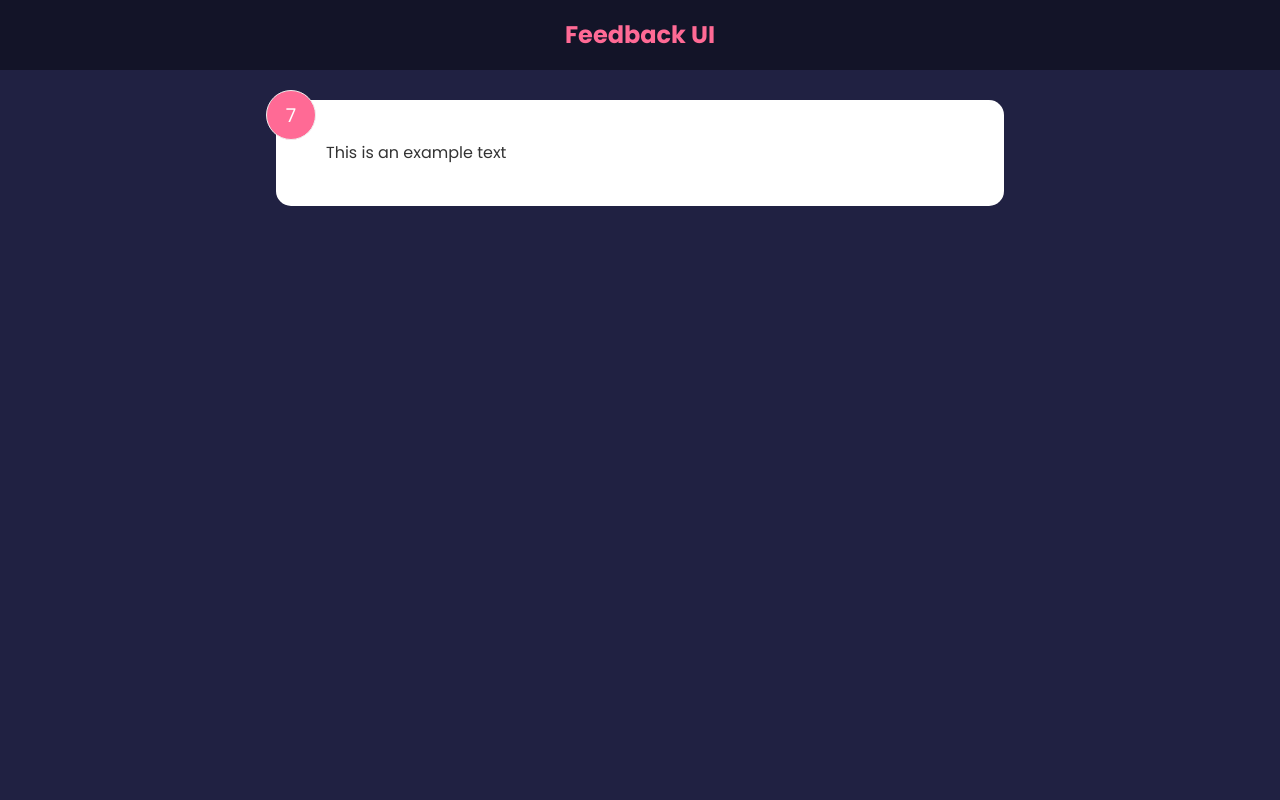
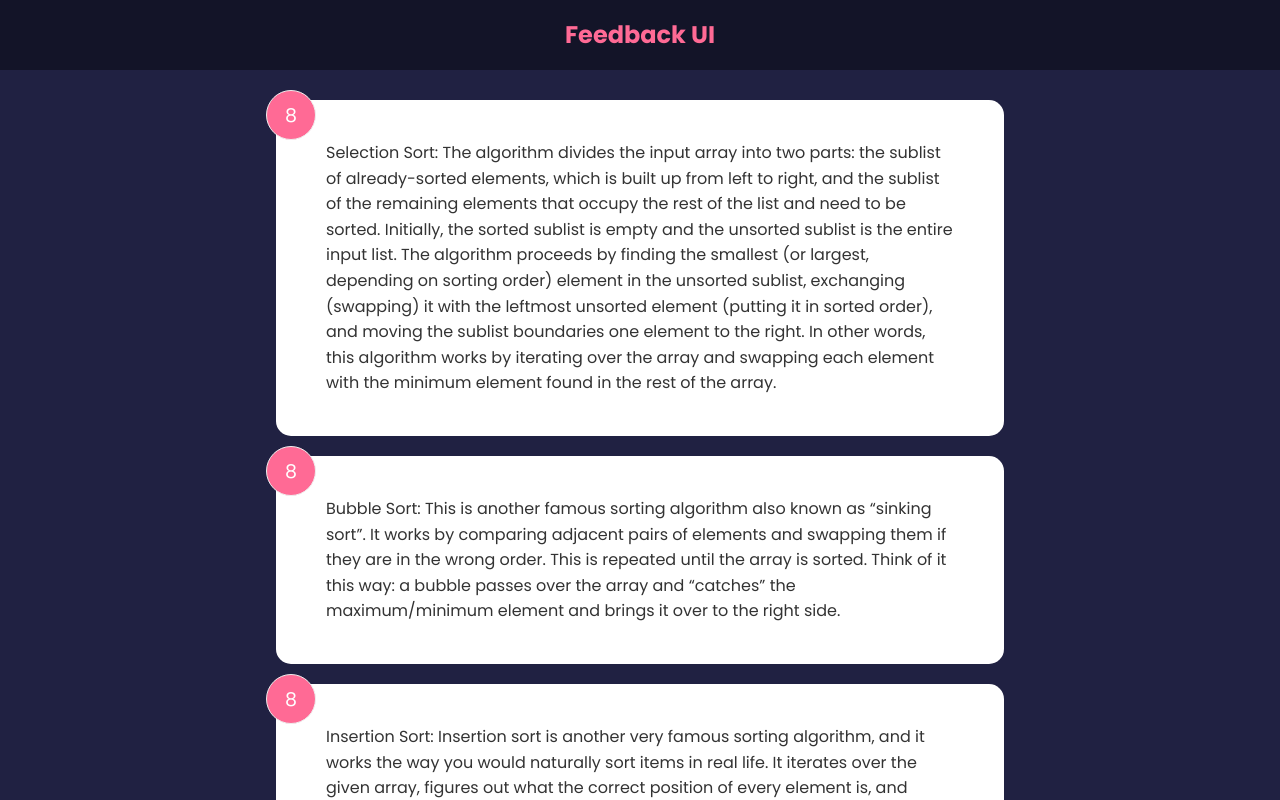
Before and after one commit to AnthonyVillegas87/feedback-app, a React (Create React App) app: page / in a window 1280 px wide. Shown: the top 800 px of the page. Built offline with nearby package versions, Linux system fonts and the light colour scheme.

Commit message:
updated to React 18/Mock data for feedback list(component)/init data to DOM

```diff
--- a/package.json
+++ b/package.json
@@ -6,6 +6,7 @@
     "@testing-library/jest-dom": "^5.16.4",
     "@testing-library/react": "^12.1.4",
     "@testing-library/user-event": "^13.5.0",
+    "prop-types": "^15.8.1",
     "react": "^18.0.0",
     "react-dom": "^18.0.0",
     "react-scripts": "5.0.0",
--- a/src/App.js
+++ b/src/App.js
@@ -1,12 +1,16 @@
+import { useState } from "react";
 import Header from "./components/Header";
-import FeedbackItem from "./components/FeedbackItem";
+import FeedbackList from "./components/FeedbackList";
+import FeedbackData from "./data/FeedbackData";
+
+
 function App() {
-
+    const [feedback, setFeedback] = useState(FeedbackData);
     return (
         <>
             <Header />
             <div className={'container'}>
-                <FeedbackItem/>
+                <FeedbackList feedback={feedback}/>
             </div>
         </>
 
--- a/src/components/FeedbackItem.jsx
+++ b/src/components/FeedbackItem.jsx
@@ -1,15 +1,11 @@
-import {useState} from "react"
 
-function FeedbackItem() {
-    const [rating, setRating] = useState(7)
-    const [text, setText] = useState('This is an example text')
 
+function FeedbackItem({item}) {
 
     return (
         <div className='card'>
-            <div className='num-display'>{rating}</div>
-            <div className='text-display'>{text}</div>
-
+            <div className='num-display'>{item.rating}</div>
+            <div className='text-display'>{item.description}</div>
         </div>
     )
 }
--- /dev/null
+++ b/src/components/FeedbackList.jsx
@@ -0,0 +1,19 @@
+import FeedbackItem from "./FeedbackItem";
+
+
+function FeedbackList({feedback}) {
+
+    if (!feedback || feedback.length === 0) {
+        return <p>No feedback present</p>
+    }
+
+    return (
+    <div className={'feedback-list'}>
+        {feedback.map((item) => (
+            <FeedbackItem key={item.id} item={item}/>
+        ))}
+    </div>
+    )
+}
+
+export default FeedbackList
--- /dev/null
+++ b/src/data/FeedbackData.js
@@ -0,0 +1,63 @@
+const FeedbackData = [
+    {
+        id: 1,
+        rating: 8,
+        description: 'Selection Sort: The algorithm divides the input array into two parts: the sublist of already-sorted elements, which is built up from left to right, and the sublist of the remaining elements that occupy the rest of the list and need to be sorted.\n' +
+            '\n' +
+            'Initially, the sorted sublist is empty and the unsorted sublist is the entire input list. The algorithm proceeds by finding the smallest (or largest, depending on sorting order) element in the unsorted sublist, exchanging (swapping) it with the leftmost unsorted element (putting it in sorted order), and moving the sublist boundaries one element to the right.\n' +
+            '\n' +
+            'In other words, this algorithm works by iterating over the array and swapping each element with the minimum element found in the rest of the array.'
+    },
+    {
+        id: 2,
+        rating: 8,
+        description: 'Bubble Sort: This is another famous sorting algorithm also known as “sinking sort”. It works by comparing adjacent pairs of elements and swapping them if they are in the wrong order. This is repeated until the array is sorted.\n' +
+            '\n' +
+            'Think of it this way: a bubble passes over the array and “catches” the maximum/minimum element and brings it over to the right side.'
+    },
+    {
+        id: 3,
+        rating: 8,
+        description: 'Insertion Sort: Insertion sort is another very famous sorting algorithm, and it works the way you would naturally sort items in real life.\n' +
+            '\n' +
+            'It iterates over the given array, figures out what the correct position of every element is, and inserts each element in its place.'
+    },
+    {
+        id: 4,
+        rating: 8,
+        description: 'Merge Sort: Merge sort is a typical text-book example of a recursive algorithm. The idea is very simple: We divide the array into two equal parts, sort them recursively, and then combine the two sorted arrays. The base case for recursion occurs when the size of the array reaches a single element. An array consisting of a single element is already sorted.\n' +
+            '\n' +
+            'We\'ll determine the time complexity of merge sort by unrolling the recursive calls made by the algorithm to itself, and examining the cost at each level of recursion. The total cost is the sum of individual costs at each level.\n' +
+            '\n' +
+            'The running time for a recursive solution is expressed as a recurrence equation (an equation or inequality that describes a function in terms of its own value on smaller inputs). The running time for a recursive algorithm is the solution to the recurrence equation. The recurrence equation for recursive algorithms usually takes on the following form:\n' +
+            '\n' +
+            'Running Time = Cost to divide into n subproblems + n * Cost to solve each of the n problems + Cost to merge all n problems\n' +
+            '\n' +
+            'In the case of merge sort, we divide the given array into two arrays of equal size, i.e. we divide the original problem into sub-problems to be solved recursively.\n' +
+            '\n' +
+            'Following is the recurrence equation for merge sort.\n' +
+            '\n' +
+            'Running Time = Cost to divide into 2 unsorted arrays + 2 * Cost to sort half the original array + Cost to merge 2 sorted arrays'
+    },
+    {
+        id: 5,
+        rating: 8,
+        description: 'Quicksort: is the fastest known comparison-based sorting algorithm for arrays in the average case.\n' +
+            '\n' +
+            'Caveat: Merge sort works better on linked lists, and there are other non-comparison based algorithms that outperform quicksort. Start with an array of n elements.\n' +
+            '\n' +
+            'Choose a pivot element from the array to be sorted.\n' +
+            '\n' +
+            'Partition the array into two unsorted subarrays, such that all elements in one subarray are less than the pivot and all the elements in the other subarray are greater than the pivot.\n' +
+            '\n' +
+            'Elements that are equal to the pivot can go in either subarray.\n' +
+            '\n' +
+            'Sort each subarray recursively to yield two sorted subarrays.\n' +
+            '\n' +
+            'Concatenate the two sorted subarrays and the pivot to yield one sorted array.\n' +
+            '\n' +
+            '\n'
+    }
+]
+
+export default FeedbackData
--- a/src/index.js
+++ b/src/index.js
@@ -1,11 +1,6 @@
 import React from "react"
-import ReactDOM from "react-dom"
+import ReactDOM from "react-dom/client"
 import "./index.css"
 import App from "./App";
 
-ReactDOM.render(
-    <React.StrictMode>
-        <App/>
-    </React.StrictMode>,
-    document.getElementById('root')
-)
+ReactDOM.createRoot(document.getElementById('root')).render(<App/>)
```
